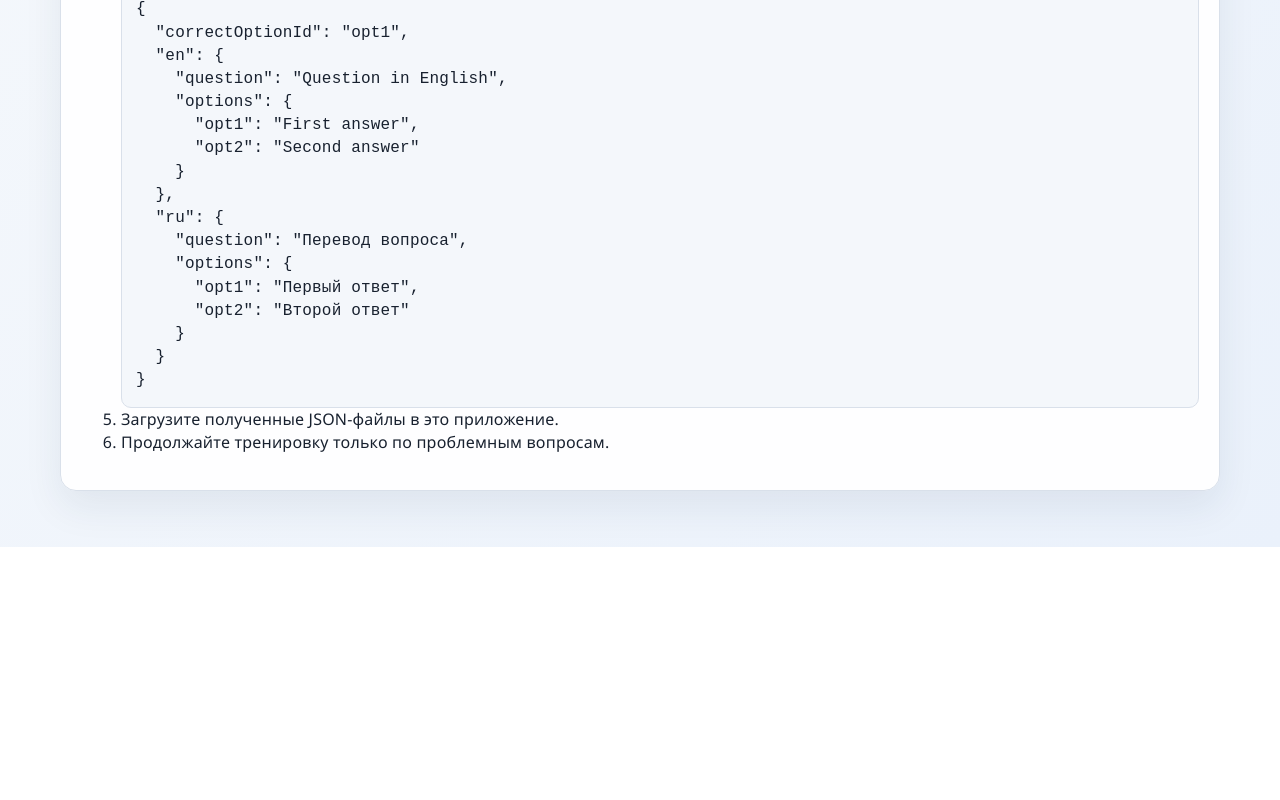
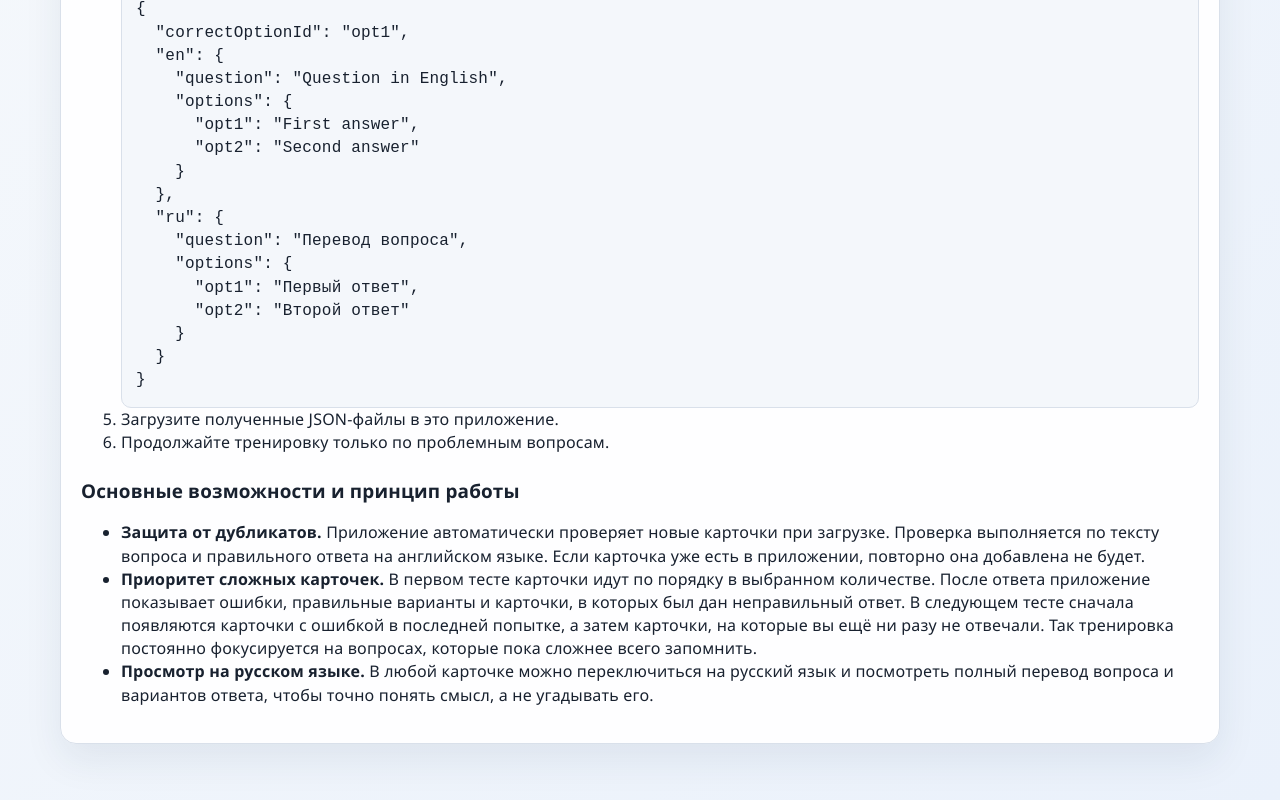
Before and after one commit to SVDotsenko/weak-cards-quiz-react, a React (Vite) app: page /about in a window 1280 px wide. Shown: the part 902-1702 px from the top of the page. Before the commit the page ends 1449 px from the top, so only its background shows below. Built offline with nearby package versions, Linux system fonts and the light colour scheme.

Commit message:
feat: add features overview section to AboutPage with explanations of duplicate protection, prioritization of difficult cards, and Russian language support

```diff
--- a/src/pages/AboutPage.jsx
+++ b/src/pages/AboutPage.jsx
@@ -78,6 +78,29 @@ function AboutPage() {
         <li>Загрузите полученные JSON-файлы в это приложение.</li>
         <li>Продолжайте тренировку только по проблемным вопросам.</li>
       </ol>
+      <h3>Основные возможности и принцип работы</h3>
+      <ul>
+        <li>
+          <strong>Защита от дубликатов.</strong> Приложение автоматически
+          проверяет новые карточки при загрузке. Проверка выполняется по тексту
+          вопроса и правильного ответа на английском языке. Если карточка уже
+          есть в приложении, повторно она добавлена не будет.
+        </li>
+        <li>
+          <strong>Приоритет сложных карточек.</strong> В первом тесте карточки
+          идут по порядку в выбранном количестве. После ответа приложение
+          показывает ошибки, правильные варианты и карточки, в которых был дан
+          неправильный ответ. В следующем тесте сначала появляются карточки с
+          ошибкой в последней попытке, а затем карточки, на которые вы ещё ни
+          разу не отвечали. Так тренировка постоянно фокусируется на вопросах,
+          которые пока сложнее всего запомнить.
+        </li>
+        <li>
+          <strong>Просмотр на русском языке.</strong> В любой карточке можно
+          переключиться на русский язык и посмотреть полный перевод вопроса и
+          вариантов ответа, чтобы точно понять смысл, а не угадывать его.
+        </li>
+      </ul>
     </section>
   );
 }
```
